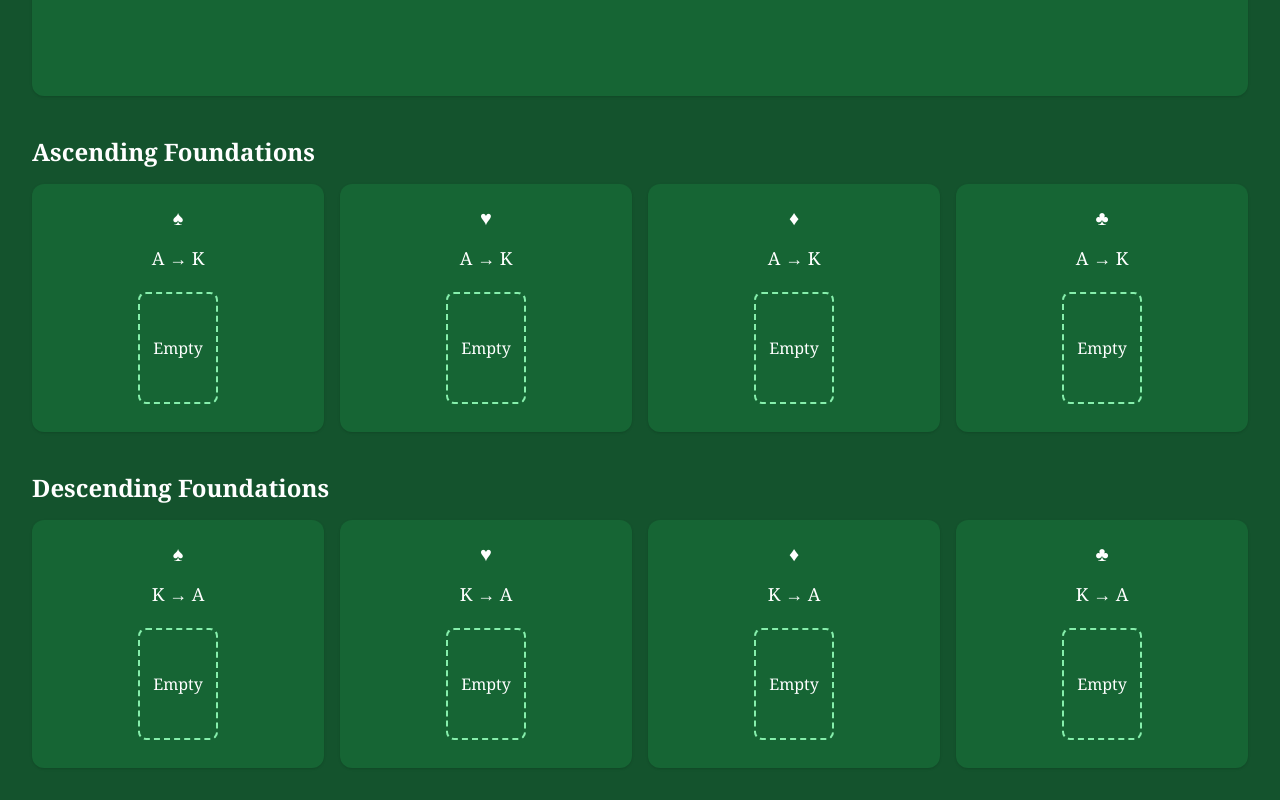
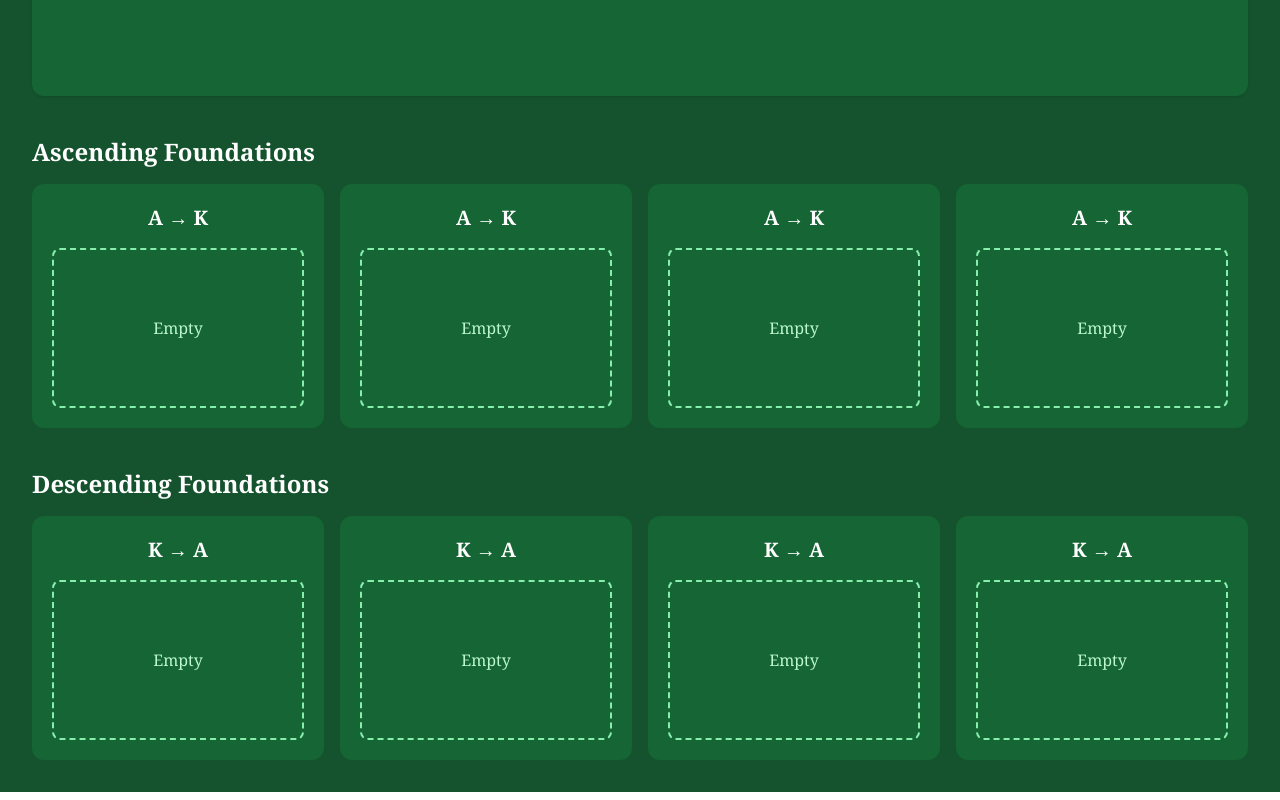
Before and after one commit to Jeff866/Grandpa-Solitaire, a React (Vite) app: page / in a window 1280 px wide. Shown: the part 1121-1921 px from the top of the page. Built offline with nearby package versions, Linux system fonts and the light colour scheme; the HTML template or start-up script is replaced by a standard one.

Commit message:
Fix foundation suit routing and card display

```diff
--- a/src/App.jsx
+++ b/src/App.jsx
@@ -19,14 +19,6 @@ import {
   canPlayCard,
   FOUNDATION_TYPES,
 } from "./game/rules";
-
-
-const SUITS = [
-  "♠",
-  "♥",
-  "♦",
-  "♣",
-];
 
 
 export default function App() {
@@ -53,8 +45,6 @@ export default function App() {
     setGame(reset);
 
   }
-
-
 
 
 
@@ -88,8 +78,6 @@ export default function App() {
 
 
 
-
-
   function handleDealOne() {
 
     const updated = cloneGame();
@@ -102,8 +90,6 @@ export default function App() {
     setGame(updated);
 
   }
-
-
 
 
 
@@ -120,19 +106,15 @@ export default function App() {
 
 
 
-
   function handleSelectPile(rank) {
 
     const updated = cloneGame();
-
 
     updated.hand.push(
       ...updated.dealPiles[rank]
     );
 
-
     updated.dealPiles[rank] = [];
-
 
     setGame(updated);
 
@@ -142,37 +124,37 @@ export default function App() {
 
 
 
+  function handlePlayCard(card, index) {
 
-
-  function handlePlayCard(card, index) {
 
     const updated = cloneGame();
 
 
     const suitIndex =
-      SUITS.indexOf(card.suit);
+      {
+        "♠": 0,
+        "♥": 1,
+        "♦": 2,
+        "♣": 3,
+      }[card.suit];
 
 
 
-    // Try ascending first
-
-    const ascendingPile =
+    const foundation =
       updated.ascending[suitIndex];
 
 
-    if (
+
+    const legal =
       canPlayCard(
         card,
-        ascendingPile,
+        foundation,
         FOUNDATION_TYPES.ASCENDING
-      )
-    ) {
+      );
 
-      ascendingPile.push(card);
 
-      updated.hand.splice(index,1);
 
-      setGame(updated);
+    if (!legal) {
 
       return;
 
@@ -180,37 +162,20 @@ export default function App() {
 
 
 
-
-    // Try descending second
-
-    const descendingPile =
-      updated.descending[suitIndex];
+    foundation.push(card);
 
 
 
-    if (
-      canPlayCard(
-        card,
-        descendingPile,
-        FOUNDATION_TYPES.DESCENDING
-      )
-    ) {
-
-      descendingPile.push(card);
-
-      updated.hand.splice(index,1);
-
-      setGame(updated);
-
-      return;
-
-    }
+    updated.hand.splice(
+      index,
+      1
+    );
 
 
 
+    setGame(updated);
+
   }
-
-
 
 
 
@@ -236,6 +201,7 @@ export default function App() {
       <main className="max-w-7xl mx-auto p-8">
 
 
+
         <StatusBar
 
           phase={game.phase}
@@ -247,8 +213,6 @@ export default function App() {
           hand={game.hand}
 
         />
-
-
 
 
 
@@ -300,7 +264,6 @@ export default function App() {
 
 
 
-
         <Hand
 
           cards={game.hand}
@@ -308,9 +271,6 @@ export default function App() {
           onPlayCard={handlePlayCard}
 
         />
-
-
-
 
 
 
@@ -328,23 +288,17 @@ export default function App() {
           <div className="grid grid-cols-4 gap-4">
 
 
-            {SUITS.map((suit,index)=>(
-
+            {game.ascending.map((pile,index)=>(
 
               <FoundationPile
 
-                key={suit}
+                key={index}
 
-                suit={suit}
+                title="A → K"
 
-                direction="ascending"
-
-                cards={
-                  game.ascending[index] || []
-                }
+                cards={pile}
 
               />
-
 
             ))}
 
@@ -353,7 +307,6 @@ export default function App() {
 
 
         </section>
-
 
 
 
@@ -372,23 +325,17 @@ export default function App() {
           <div className="grid grid-cols-4 gap-4">
 
 
-            {SUITS.map((suit,index)=>(
-
+            {game.descending.map((pile,index)=>(
 
               <FoundationPile
 
-                key={suit}
+                key={index}
 
-                suit={suit}
+                title="K → A"
 
-                direction="descending"
-
-                cards={
-                  game.descending[index] || []
-                }
+                cards={pile}
 
               />
-
 
             ))}
 
@@ -400,8 +347,6 @@ export default function App() {
 
 
 
-
-
       </main>
 
 
--- a/src/components/FoundationPile.jsx
+++ b/src/components/FoundationPile.jsx
@@ -1,75 +1,41 @@
 import PlayingCard from "./PlayingCard";
 
-
 export default function FoundationPile({
-  suit,
-  direction,
+  title,
   cards = [],
 }) {
 
-
-  const topCard =
-    cards.length > 0
-      ? cards[cards.length - 1]
-      : null;
-
+  const topCard = cards[cards.length - 1];
 
 
   return (
+    <div className="bg-green-800 rounded-xl p-5">
 
-    <div className="bg-green-800 rounded-xl p-5 shadow text-center">
+      <h3 className="text-center text-xl font-bold mb-4">
+        {title}
+      </h3>
 
 
-      <div className="text-xl font-bold mb-3">
-
-        {suit}
-
-      </div>
-
-
-
-      <div className="text-lg mb-3">
-
-        {direction === "ascending"
-          ? "A → K"
-          : "K → A"}
-
-      </div>
-
-
-
-
-      <div className="h-32 flex items-center justify-center">
-
+      <div className="border-2 border-dashed border-green-300 rounded-lg h-40 flex items-center justify-center">
 
         {topCard ? (
 
           <PlayingCard
-
             rank={topCard.rank}
-
             suit={topCard.suit}
-
             red={topCard.red}
-
           />
 
         ) : (
 
-          <div className="h-28 w-20 border-2 border-dashed border-green-300 rounded-lg flex items-center justify-center">
-
+          <span className="text-green-200">
             Empty
-
-          </div>
+          </span>
 
         )}
 
-
       </div>
 
-
     </div>
-
   );
-
 }
```
